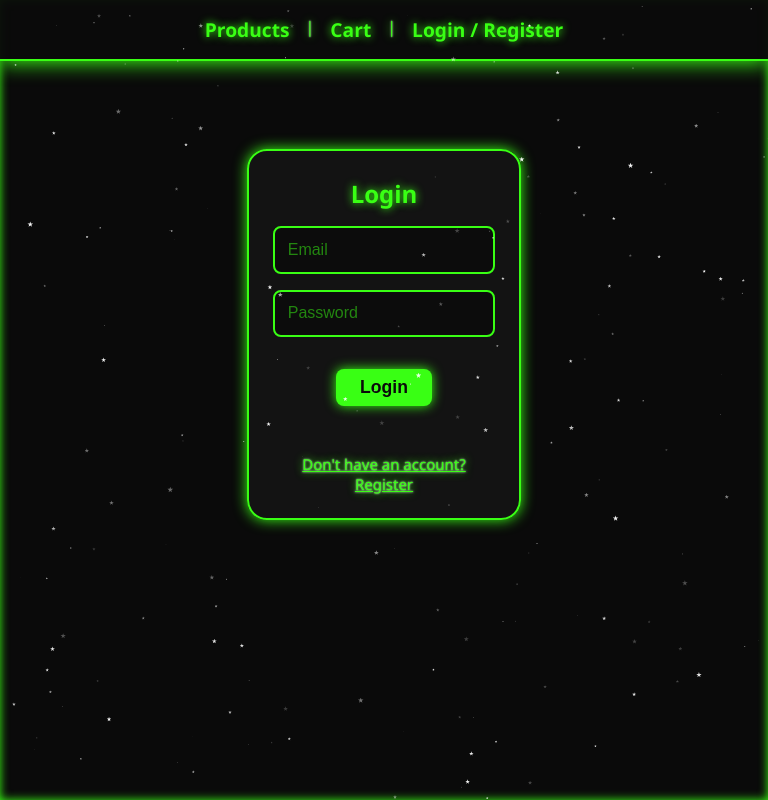
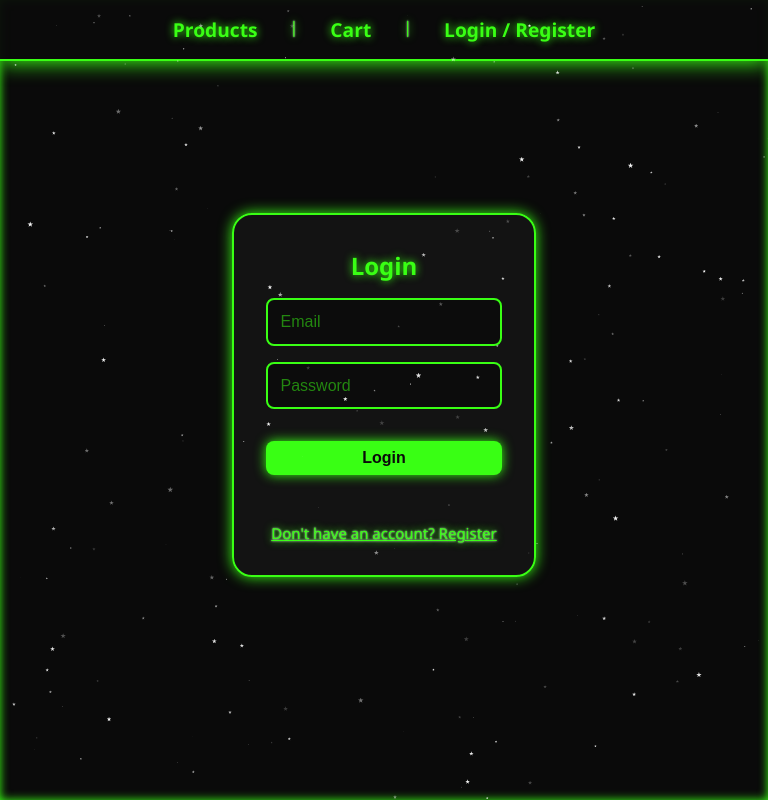
Before and after one commit to tusuii/Pcart, a React (Create React App) app in the folder client/: page /login in a window 768 px wide. Built offline with nearby package versions, Linux system fonts and the light colour scheme; the HTML template or start-up script is replaced by a standard one.

Commit message:
small changes

```diff
--- a/client/src/App.css
+++ b/client/src/App.css
@@ -1,5 +1,3 @@
-
-
 /* Main App container */
 .App {
   display: flex;
@@ -17,7 +15,7 @@
   padding: 1rem 0;
   display: flex;
   justify-content: center;
-  gap: 1rem;
+  gap: 2rem;
   border-bottom: 2px solid #39ff14;
   box-shadow: 0 2px 20px #39ff14;
 }
@@ -39,3 +37,12 @@
 .main-nav button:hover {
   text-shadow: 0 0 16px #39ff14;
 }
+
+/* for mobile devices */
+
+@media(min-width: 767px) {
+  .main-nav {
+
+  }
+
+}
--- a/client/src/components/Auth.css
+++ b/client/src/components/Auth.css
@@ -5,9 +5,10 @@
   box-shadow: 0 0 14px #39ff14;
   padding: 1.5rem;
   max-width: 400px;
-  margin: 5.5rem auto;
-  width: 95%;
-  height:80%;
+  margin-top: 3.7rem;
+  margin-right: 9rem;
+  width: 200%;
+  height:90%;
 }
 
 .auth-container h2 {
@@ -33,6 +34,8 @@
   font-size: 1rem;
   outline: none;
   transition: all 0.3s ease;
+  width: 80%;
+  align-self: center;
   }
 
 .auth-container input::placeholder {
@@ -107,3 +110,22 @@
   transition: background-color 5000s ease-in-out 0s;
   caret-color: #39ff14;
 }
+
+/* Responsive Design */
+@media (max-width: 768px) {
+  .auth-container {
+    width: auto;
+    margin: 50% auto;
+    padding: 2rem;
+  }
+
+  .auth-container h2 {
+    font-size: 1.5rem;
+  }
+
+  .auth-container input,
+  .auth-container button {
+    width: 100%;
+    font-size: 1rem;
+  }
+}
```
Also changed, not shown: client/public/assets/rubik.jpg (added), client/src/assets/rubik.jpg (added).
